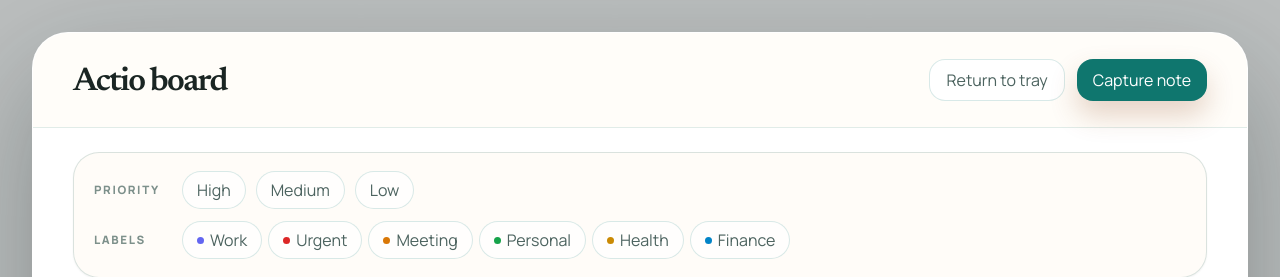
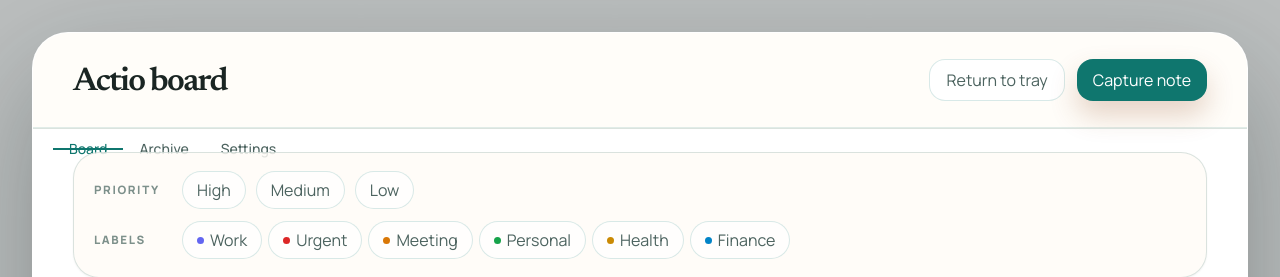
Before and after one commit to DakePeng/Actio, a React (Vite) app in the folder frontend/: page / in a window 1280 px wide. Both pictures are taken after a click on the button "Open board". Shown: the top 277 px of the page. Built offline with nearby package versions, Linux system fonts and the light colour scheme; data requests are answered from the project's data file.

Commit message:
feat: wire up tab bar navigation in BoardWindow; apply theme preference in App

```diff
--- a/frontend/src/App.tsx
+++ b/frontend/src/App.tsx
@@ -13,6 +13,7 @@ export default function App() {
   const trayExpanded = useStore((s) => s.ui.trayExpanded);
   const reminders = useStore((s) => s.reminders);
   const setReminders = useStore((s) => s.setReminders);
+  const theme = useStore((s) => s.preferences.theme);
 
   useEffect(() => {
     let cancelled = false;
@@ -71,6 +72,15 @@ export default function App() {
     };
   }, [showBoardWindow, trayExpanded, reminders.length]);
 
+  useEffect(() => {
+    const root = document.documentElement;
+    if (theme === 'system') {
+      root.removeAttribute('data-theme');
+    } else {
+      root.setAttribute('data-theme', theme);
+    }
+  }, [theme]);
+
   return (
     <div className={`app-shell${showBoardWindow ? '' : ' app-shell--standby'}`}>
       <StandbyTray />
--- a/frontend/src/components/BoardWindow.tsx
+++ b/frontend/src/components/BoardWindow.tsx
@@ -2,10 +2,14 @@ import { useEffect } from 'react';
 import { motion, AnimatePresence } from 'framer-motion';
 import { useStore } from '../store/use-store';
 import { Board } from './Board';
+import { ArchiveView } from './ArchiveView';
+import { SettingsView } from './settings/SettingsView';
+import { TabBar } from './TabBar';
 import { NewReminderBar } from './NewReminderBar';
 
 export function BoardWindow() {
   const showBoardWindow = useStore((s) => s.ui.showBoardWindow);
+  const activeTab = useStore((s) => s.ui.activeTab);
   const setBoardWindow = useStore((s) => s.setBoardWindow);
   const setNewReminderBar = useStore((s) => s.setNewReminderBar);
   const clearFeedback = useStore((s) => s.clearFeedback);
@@ -61,14 +65,23 @@ export function BoardWindow() {
                   >
                     Return to tray
                   </button>
-                  <button type="button" className="primary-button" onClick={() => setNewReminderBar(true)}>
+                  <button
+                    type="button"
+                    className="primary-button"
+                    disabled={activeTab !== 'board'}
+                    onClick={() => setNewReminderBar(true)}
+                  >
                     Capture note
                   </button>
                 </div>
               </div>
 
+              <TabBar />
+
               <div className="desktop-window__body">
-                <Board />
+                {activeTab === 'board' && <Board />}
+                {activeTab === 'archive' && <ArchiveView />}
+                {activeTab === 'settings' && <SettingsView />}
               </div>
               <NewReminderBar />
             </motion.section>
```
